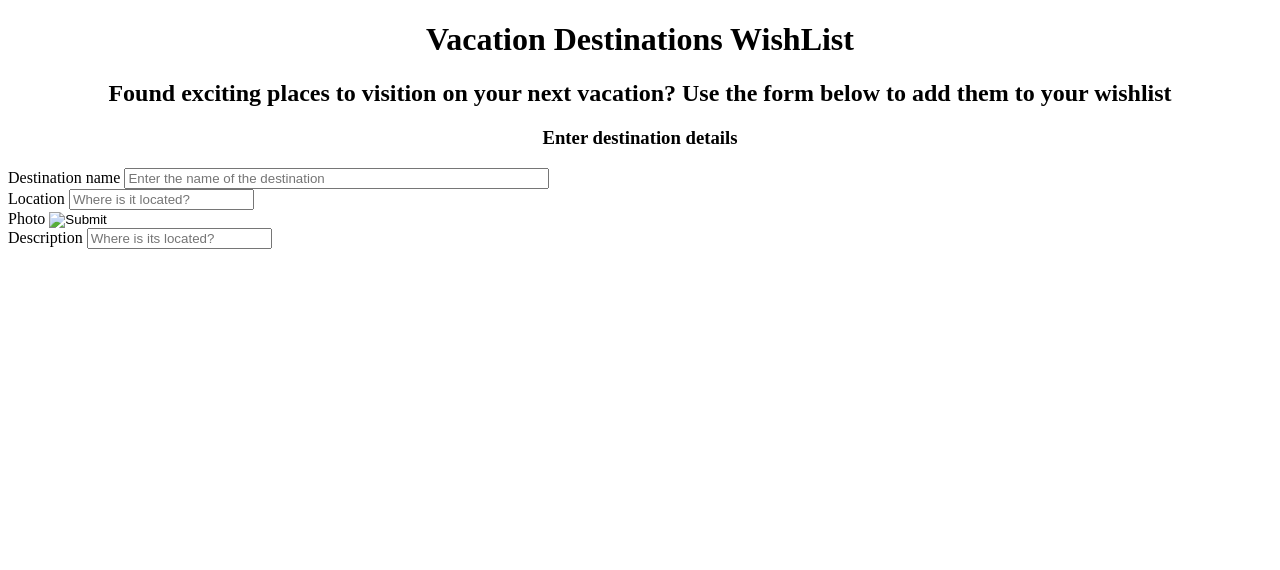
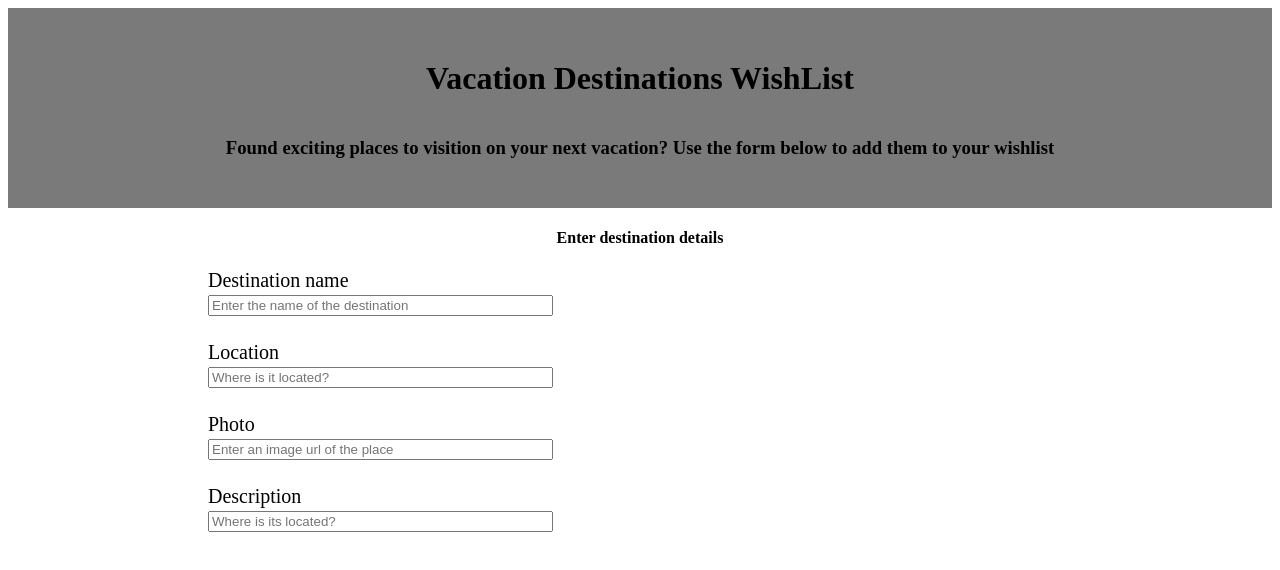
Before and after one commit to apekshyakh/forms, a plain HTML site: page index.html in a window 1280 px wide. Drawn offline with Linux system fonts and the light colour scheme.

Commit message:
Styling box sizes

```diff
--- a/index.html
+++ b/index.html
@@ -6,56 +6,59 @@
     <title>Forms</title>
     <link rel="stylesheet" href="styles.css" />
   </head>
-
+<header id ="header">
   <h1 style="text-align: center">Vacation Destinations WishList</h1>
-  <h2 style="text-align: center">
+  <h3 style="text-align: center">
     Found exciting places to visition on your next vacation? Use the form below
     to add them to your wishlist
   </h2>
+</header>
+  <body>
+    <h4 style="text-align: center">Enter destination details</h3>
 
-  <body>
-    <h3 style="text-align: center">Enter destination details</h3>
-
-    <form action="">
-      <div>
-        <label for="destinationname">Destination name</label>
+    <form id="forms">
+      <div id="destinationnamediv">
+        <label for="destinationname">Destination name</label><br />
         <input
-          size="50px;"
+          size="40px"
           type="text"
           placeholder="Enter the name of the destination"
           name="destinationname"
           id="destinationname"
-        />
+        /><br />
       </div>
 
-      <div>
-        <label for="location">Location</label>
+      <div id="locationdiv">
+        <label for="location">Location</label><br />
         <input
           type="text"
+          size="40px"
           placeholder="Where is it located?"
           name="location"
           id="location"
-        />
+        /><br />
       </div>
 
-      <div>
-        <label for="photo">Photo</label>
+      <div id="photodiv">
+        <label for="photo">Photo</label><br />
         <input
-          type="image"
+          type="text"
+          size="40px"
           placeholder="Enter an image url of the place"
           name="photo"
           id="photo"
-        />
+        /><br />
       </div>
 
-      <div>
-        <label for="description">Description</label>
+      <div id="descriptiondiv">
+        <label for="description">Description</label><br />
         <input
           type="text"
+          size="40px"
           placeholder="Where is its located?"
           name="description"
           id="description"
-        />
+        /><br />
       </div>
     </form>
 
--- a/styles.css
+++ b/styles.css
@@ -0,0 +1,28 @@
+#header {
+  background-color: rgb(122, 122, 122);
+  height: 25vh;
+  width: auto;
+  align-content: center;
+  display: grid;
+  align-items: center;
+}
+#forms {
+  margin-left: 200px;
+  font-size: 20px;
+}
+
+#destinationnamediv {
+  margin-bottom: 25px;
+}
+
+#locationdiv {
+  margin-bottom: 25px;
+}
+
+#photodiv {
+  margin-bottom: 25px;
+}
+
+#descriptiondiv {
+  margin-bottom: 25px;
+}
```
